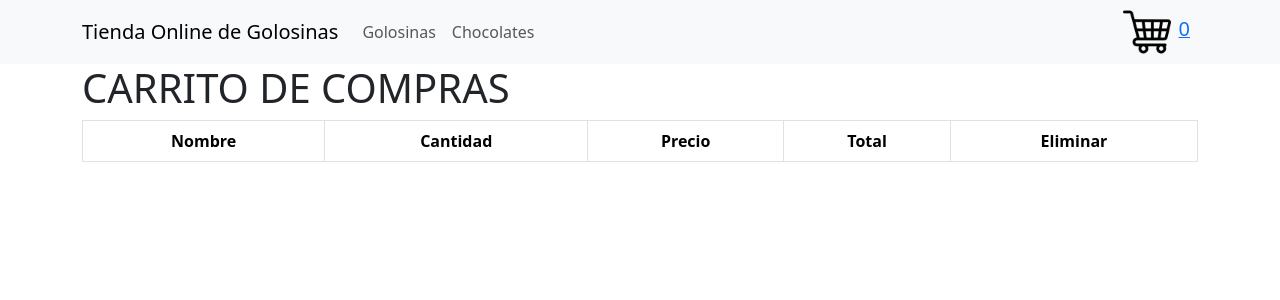
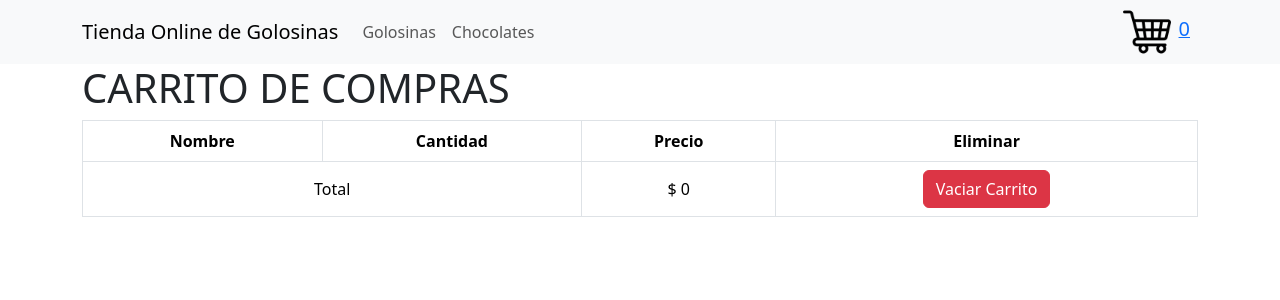
Before and after one commit to NicolasOrciuolo/curso-react, a React (Create React App) app: page /cart in a window 1280 px wide. Shown: the top 300 px of the page. Built offline with nearby package versions, Linux system fonts and the light colour scheme.

Commit message:
Se agrega validación de itemExist

```diff
--- a/src/components/Cart.jsx
+++ b/src/components/Cart.jsx
@@ -3,10 +3,12 @@ import Table from 'react-bootstrap/Table';
 import { CartContext } from '../contexts/CartContext';
 import { useContext } from 'react';
 import { ItemList } from './ItemList';
+import Button from 'react-bootstrap/esm/Button';
 
 export const Cart = () => {
-   const { items } = useContext(CartContext)
+   const { items, removeItem, clear } = useContext(CartContext)
 
+   const total = () => items.reduce((acc, val) => acc + val.quantity * val.price, 0)
 
    return (
       <>
@@ -18,7 +20,6 @@ export const Cart = () => {
                      <th>Nombre</th>
                      <th>Cantidad</th>
                      <th>Precio</th>
-                     <th>Total</th>
                      <th>Eliminar</th>
                   </tr>
                </thead>
@@ -28,10 +29,21 @@ export const Cart = () => {
                         <td>{item.name}</td>
                         <td>{item.quantity}</td>
                         <td>$ {item.price}</td>
-                        <td>$ {item.price}*{item.quantity}</td>
+                        <td>
+                           <Button variant="danger" onClick={() => removeItem(item.id)}>Eliminar Producto</Button>
+                        </td>
                      </tr>
                   ))}
                </tbody>
+               <tfoot class="text-center">
+                  <tr>
+                     <td colSpan={2}>Total</td>
+                     <td>$ {total()}</td>
+                     <td>
+                        <Button variant="danger" onClick={() => clear()}>Vaciar Carrito</Button>
+                     </td>
+                  </tr>
+               </tfoot>
 
             </Table>
          </Container>
--- a/src/components/NavBar.jsx
+++ b/src/components/NavBar.jsx
@@ -7,7 +7,7 @@ import { NavLink } from 'react-router-dom';
 export const NavBar = () => (
    <Navbar expand="lg" className="bg-body-tertiary" sticky="top">
       <Container>
-         <Navbar.Brand href="/">Tienda Online de Golosinas</Navbar.Brand>
+         <Navbar.Brand as={NavLink} to="/">Tienda Online de Golosinas</Navbar.Brand>
          <Navbar.Toggle aria-controls="basic-navbar-nav" />
          <Navbar.Collapse id="basic-navbar-nav">
             <Nav className="me-auto">
--- a/src/contexts/CartContext.jsx
+++ b/src/contexts/CartContext.jsx
@@ -5,7 +5,22 @@ export const CartContext = createContext([])
 export const CartProvider = ({ children }) => {
    const [items, setItems] = useState([])
 
-   const addItem = (product, quantity) => setItems(prev => [...prev, { ...product, quantity }])
+   const addItem = (product, quantity) => {
+      const itemsExist = items.some(item => item.id === product.id)
+
+      if (!itemsExist)
+         setItems(prev => [...prev, { ...product, quantity }])
+      else {
+         const addQuantity = items.map(item => {
+            if (item.id === product.id)
+               return {
+                  ...product, quantity: item.quantity + quantity
+               }
+            else return item
+         })
+         setItems(addQuantity)
+      }
+   }
 
    const totalWidget = items.reduce((acc, val) => acc + val.quantity, 0)
 
```
